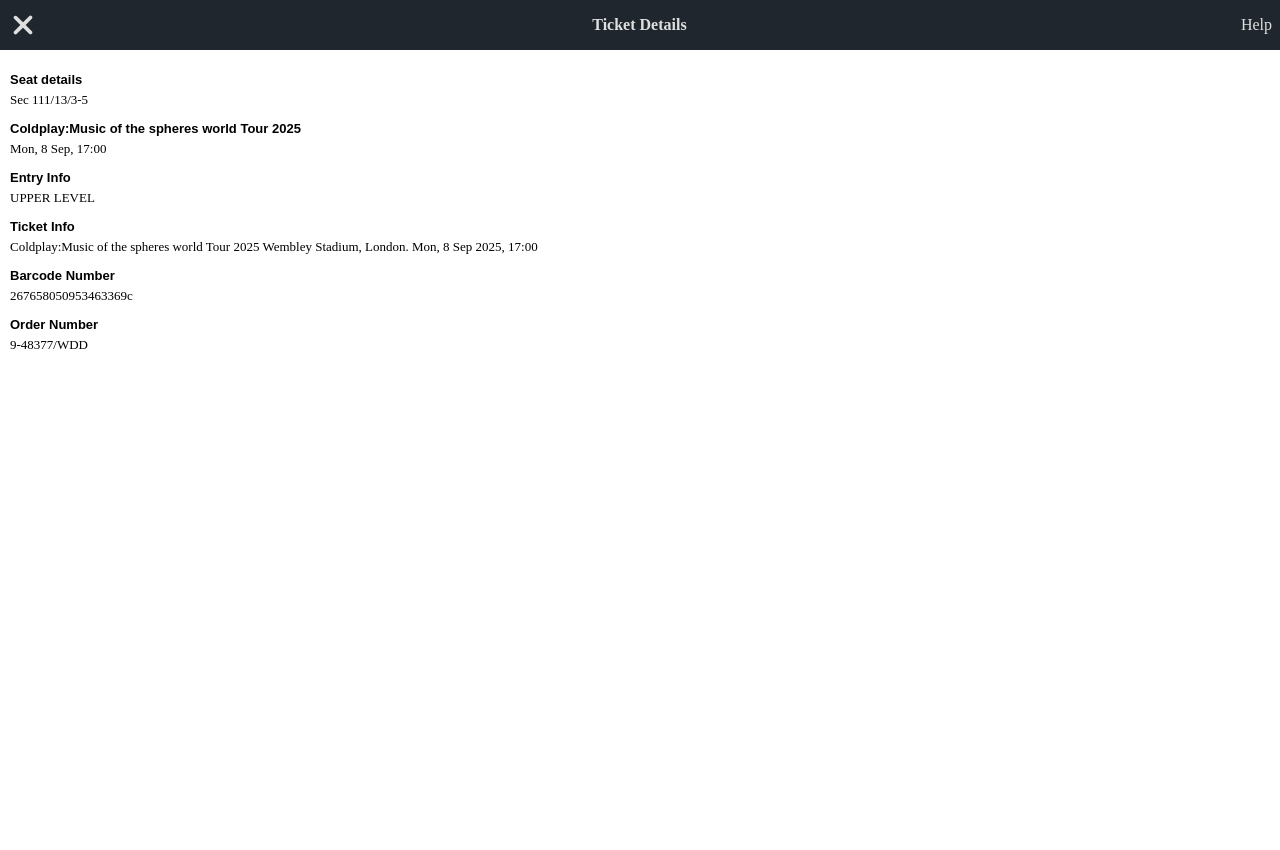
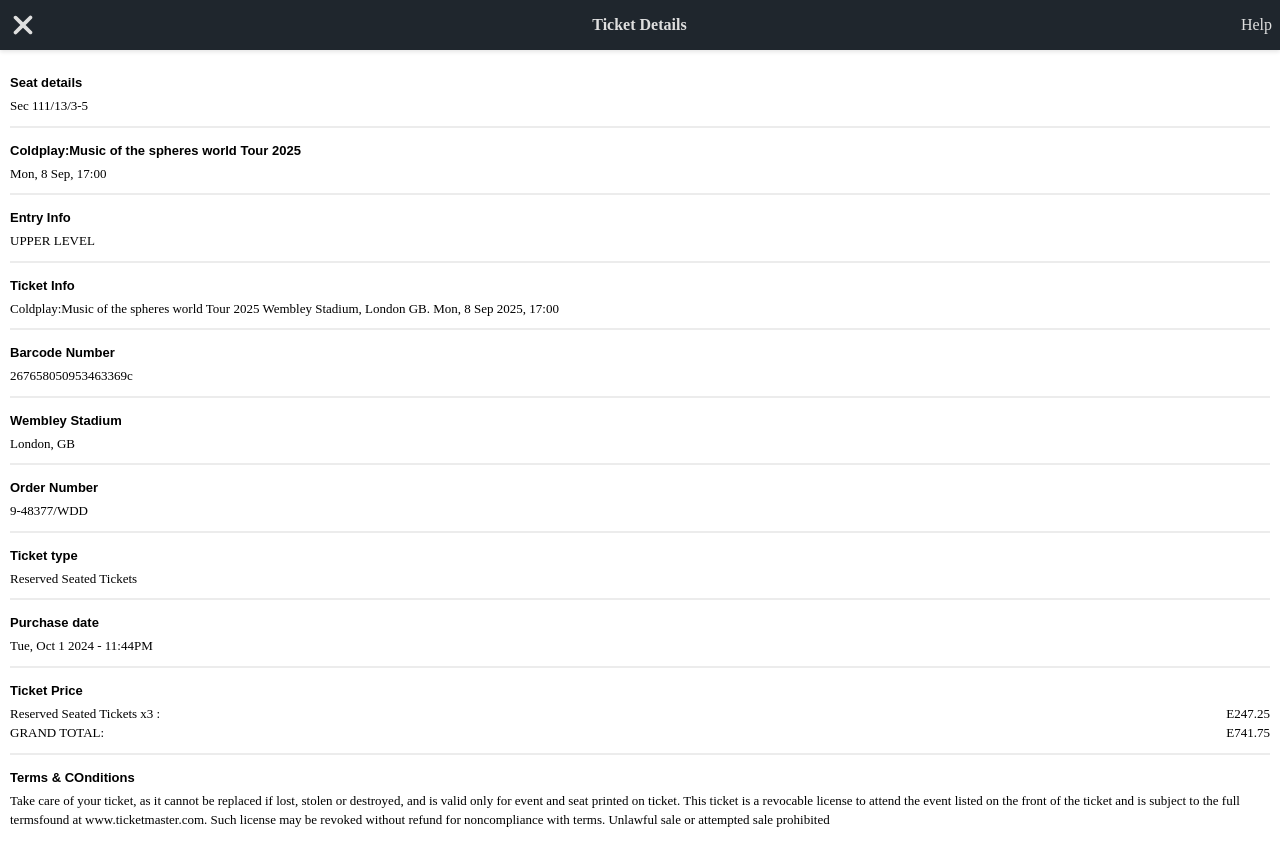
Before and after one commit to malachitech/ticketmaster_coldplay, a Next.js app: page /ticketdetails in a window 1280 px wide. Before the commit the page ends 800 px from the top, so only its background shows below. Built offline with nearby package versions, Linux system fonts and the light colour scheme; a web font is replaced by a local one.

Commit message:
update details

```diff
--- a/app/globals.css
+++ b/app/globals.css
@@ -394,20 +394,35 @@
 }
 
 /* ticket details styles start */
+
+.details_header{
+  position: sticky;
+  top: 0;
+  z-index: 1000;
+  box-shadow: 0 2px 4px rgba(0,0,0,0.1);
+}
 .ticket-details{
   padding: 10px;
   font-size: 13px;
 }
 .ticket-detail{
   margin: 10px 0;
+
 }
 .ticket_details_titles{
   font-family: "Averta", sans-serif;
   font-weight: 900;
   color: black;
-
+  line-height: 2;
 
 }
+
+.flexed{
+  display: flex;
+  justify-content: space-between;
+  align-items: center;
+}
+
 
 /* ticket details styles ends */
 
--- a/app/ticketdetails/page.js
+++ b/app/ticketdetails/page.js
@@ -19,7 +19,7 @@
         <div>
 
             {/* header */}
-            <div className="header">
+            <div className="header details_header">
                 <div className="x">
                     <FaXmark />
                 </div>
@@ -45,6 +45,8 @@
                     </div>
                 </div>
 
+                <hr className="details_hr" />
+
                 <div className="ticket-detail">
                     <div className="ticket_details_titles">
                         Coldplay:Music of the spheres world Tour 2025
@@ -54,6 +56,8 @@
                         Mon, 8 Sep, 17:00
                     </div>
                 </div>
+
+                <hr className="details_hr" />
 
                 <div className="ticket-detail">
                     <div className="ticket_details_titles">
@@ -65,6 +69,8 @@
                     </div>
                 </div>
 
+                <hr className="details_hr" />
+
                 <div className="ticket-detail">
                     <div className="ticket_details_titles">
                         Ticket Info
@@ -72,10 +78,12 @@
 
                     <div className="ticket_details_info">
                         Coldplay:Music of the spheres world Tour 2025
-                        Wembley Stadium, London.  Mon, 8 Sep 2025, 17:00
+                        Wembley Stadium, London GB.  Mon, 8 Sep 2025, 17:00
 
                     </div>
                 </div>
+
+                <hr className="details_hr" />
 
                 <div className="ticket-detail">
                     <div className="ticket_details_titles">
@@ -88,6 +96,21 @@
                     </div>
                 </div>
 
+                <hr className="details_hr" />
+
+                <div className="ticket-detail">
+                    <div className="ticket_details_titles">
+                        Wembley Stadium
+
+                    </div>
+
+                    <div className="ticket_details_info">
+                        London, GB
+                    </div>
+                </div>
+
+                <hr className="details_hr" />
+
                 <div className="ticket-detail">
                     <div className="ticket_details_titles">
                         Order Number
@@ -99,6 +122,90 @@
                     </div>
                 </div>
 
+                <hr className="details_hr" />
+
+                <div className="ticket-detail">
+                    <div className="ticket_details_titles">
+                        Ticket type
+
+                    </div>
+
+                    <div className="ticket_details_info">
+                        Reserved Seated Tickets
+                    </div>
+                </div>
+
+                <hr className="details_hr" />
+
+                <div className="ticket-detail">
+                    <div className="ticket_details_titles">
+                        Purchase date
+
+                    </div>
+
+
+                    <div className="ticket_details_info">
+                        Tue, Oct 1 2024 - 11:44PM
+                    </div>
+                </div>
+
+                <hr className="details_hr" />
+
+                <div className="ticket-detail">
+                    <div className="ticket_details_titles">
+                        Ticket Price
+
+                    </div>
+
+
+                    <div className="ticket_details_info flexed">
+                        <div className="ticket_details_info_flexed right">
+                            Reserved Seated Tickets x3 :
+                        </div>
+
+                        <div className="ticket_details_info_flexed left">
+                            E247.25
+                        </div>
+
+                    </div>
+
+                    <div className="ticket_details_info flexed">
+                        <div className="ticket_details_info_flexed right">
+                            GRAND TOTAL:
+                        </div>
+
+                        <div className="ticket_details_info_flexed left">
+                            E741.75
+                        </div>
+
+                    </div>
+
+                </div>
+
+                {/* terms */}
+
+                <hr className="details_hr" />
+
+                <div className="ticket-detail">
+                    <div className="ticket_details_titles">
+                        Terms & COnditions
+
+                    </div>
+
+
+                    <div className="ticket_details_info">
+
+                        Take care of your ticket, as it cannot be replaced
+                        if lost, stolen or destroyed, and is valid only for event
+                        and seat printed on ticket. This ticket is a revocable license
+                        to attend the event listed on the front of the ticket and is
+                        subject
+                        to the full termsfound at www.ticketmaster.com. Such
+                        license may be revoked without refund for noncompliance
+                        with terms. Unlawful sale or attempted sale prohibited
+
+                    </div>
+                </div>
             </div>
 
         </div>
```
